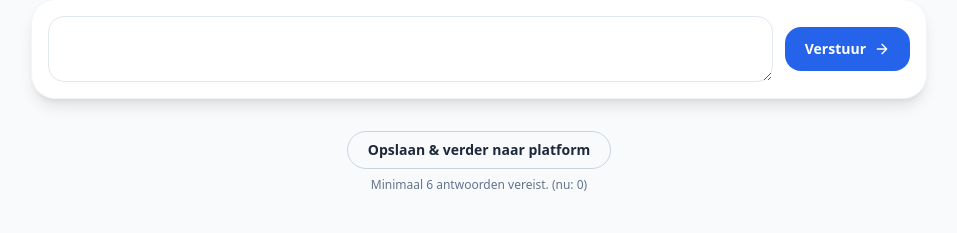
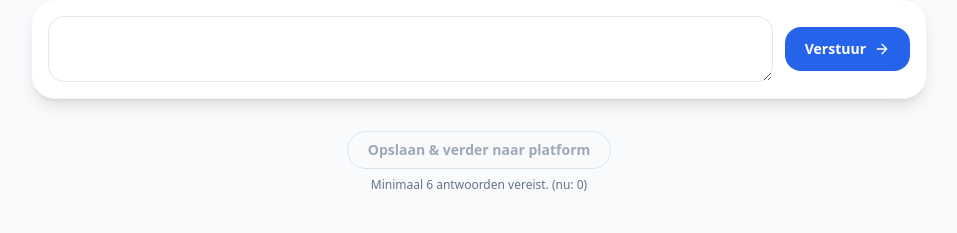
Before and after one commit to MatthijsvdHarst/ai_tutor_django, a Django app: page /profile/chat/ in a window 1280 px wide. Shown: the part 726-959 px from the top of the page, without its empty margins (161-1118 px from the left). Run offline with Django 5.2, Linux system fonts and the light colour scheme; the visitor is signed in with stand-in values (Sample User, id 1); data comes from the database, SQL or seed files in the repository; some libraries are stand-ins or nearby versions.

Commit message:
Styled save button in intake, turns green

```diff
--- a/templates/profile/chat.html
+++ b/templates/profile/chat.html
@@ -48,10 +48,16 @@
     <form method="post" class="text-center space-y-2">
         {% csrf_token %}
         <input type="hidden" name="action" value="finish"/>
-        <button type="submit" class="inline-flex items-center gap-2 rounded-full border border-slate-300 px-5 py-2 text-sm font-semibold text-slate-800 hover:border-slate-400 transition-colors">
+        <button type="submit" id="save-button" {% if user_message_count|default:0 < 6 %}disabled{% endif %} class="inline-flex items-center gap-2 rounded-full border border-slate-300 px-5 py-2 text-sm font-semibold transition-all duration-300 transform hover:scale-105 active:scale-95 {% if user_message_count|default:0 >= 6 %}border-2 border-green-500 bg-green-500 text-white px-6 py-3 hover:bg-green-600 hover:border-green-600 hover:shadow-lg hover:scale-110 cursor-pointer{% else %}text-slate-500 cursor-not-allowed opacity-60{% endif %}">
             Opslaan & verder naar platform
         </button>
-        <p class="text-xs text-slate-500" id="save-hint">Minimaal 6 antwoorden vereist. (nu: {{ user_message_count|default:0 }})</p>
+        <p class="text-xs {% if user_message_count|default:0 >= 6 %}text-green-600 font-semibold{% else %}text-slate-500{% endif %}" id="save-hint">
+            {% if user_message_count|default:0 >= 6 %}
+                ✓ Je hebt {{ user_message_count }} antwoorden gegeven. Je kunt nu opslaan!
+            {% else %}
+                Minimaal 6 antwoorden vereist. (nu: {{ user_message_count|default:0 }})
+            {% endif %}
+        </p>
     </form>
 <div id="chat-spinner" class="fixed bottom-6 right-6 hidden items-center gap-3 rounded-2xl bg-slate-900 text-white px-5 py-3 shadow-lg">
     <svg class="h-5 w-5 animate-spin" xmlns="http://www.w3.org/2000/svg" fill="none" viewBox="0 0 24 24">
@@ -71,8 +77,45 @@
 
     function updateSaveHint() {
         const saveHint = document.getElementById('save-hint');
+        const saveButton = document.getElementById('save-button');
+
         if (saveHint) {
-            saveHint.textContent = `Minimaal 6 antwoorden vereist. (nu: ${userMessageCount})`;
+            if (userMessageCount >= 6) {
+                saveHint.textContent = `✓ Je hebt ${userMessageCount} antwoorden gegeven. Je kunt nu opslaan!`;
+                saveHint.className = 'text-xs text-green-600 font-semibold animate-pulse';
+                // Remove pulse after animation
+                setTimeout(() => {
+                    if (saveHint) {
+                        saveHint.className = 'text-xs text-green-600 font-semibold';
+                    }
+                }, 2000);
+            } else {
+                saveHint.textContent = `Minimaal 6 antwoorden vereist. (nu: ${userMessageCount})`;
+                saveHint.className = 'text-xs text-slate-500';
+            }
+        }
+
+        if (saveButton) {
+            const wasReady = saveButton.classList.contains('bg-green-500');
+            const isNowReady = userMessageCount >= 6;
+
+            if (isNowReady) {
+                // Green state - ready to save
+                saveButton.className = 'inline-flex items-center gap-2 rounded-full border-2 border-green-500 bg-green-500 text-white px-6 py-3 text-sm font-semibold hover:bg-green-600 hover:border-green-600 hover:shadow-lg transition-all duration-300 transform hover:scale-110 active:scale-95 cursor-pointer';
+                saveButton.disabled = false;
+
+                // Add a bounce animation when it first becomes ready
+                if (!wasReady) {
+                    saveButton.classList.add('animate-bounce');
+                    setTimeout(() => {
+                        saveButton.classList.remove('animate-bounce');
+                    }, 1000);
+                }
+            } else {
+                // Gray state - not ready
+                saveButton.className = 'inline-flex items-center gap-2 rounded-full border border-slate-300 px-5 py-2 text-sm font-semibold text-slate-500 hover:border-slate-400 transition-all duration-300 transform hover:scale-105 active:scale-95 cursor-not-allowed opacity-60';
+                saveButton.disabled = true;
+            }
         }
     }
 
```
